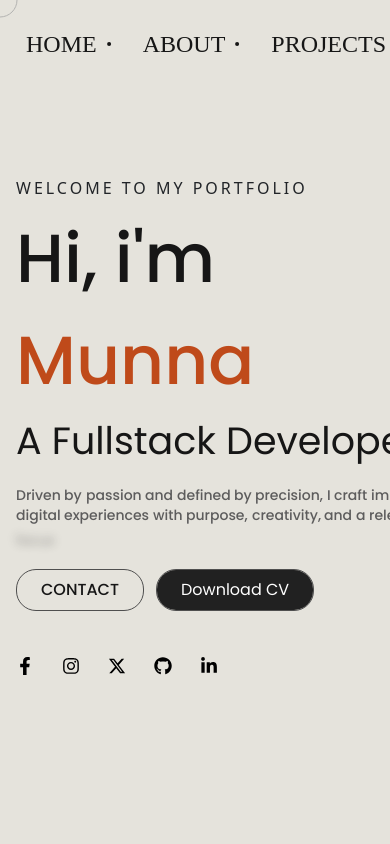
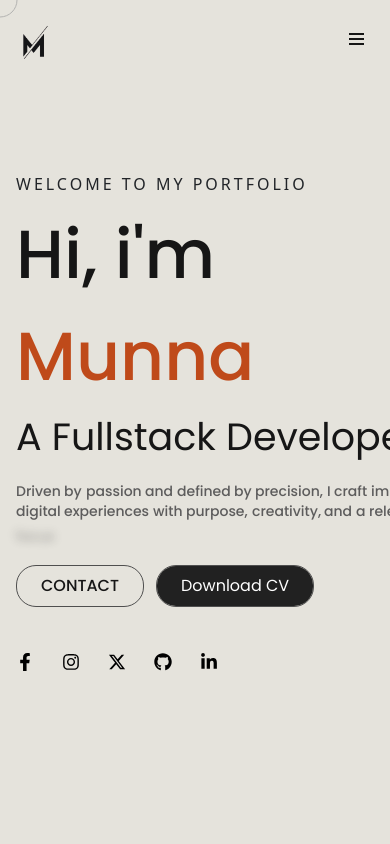
Before and after one commit to Munna-Scriptz/Portfolio, a React (Vite) app: page / in a window 390 px wide. Shown: the top 844 px of the page. Built offline with nearby package versions, Linux system fonts and the light colour scheme; a web font is replaced by a local one.

Commit message:
Navbar Responsived 90%

```diff
--- a/src/components/Navbar.jsx
+++ b/src/components/Navbar.jsx
@@ -79,7 +79,7 @@ export const Navbar = () => {
 
   return (
     <>
-        <nav className='py-5 overflow-hidden'>
+        <nav className='py-5 hidden lg:block'>
             <div className="container">
                 <div id='NavRow' className='flex items-center justify-between'>
                     {/* ----Logo---- */}
--- /dev/null
+++ b/src/components/ResNavbar.jsx
@@ -0,0 +1,57 @@
+import React, { useState } from 'react'
+import { Link } from 'react-router'
+import ResLogo from "../assets/images/Logo.png"
+import { RiSearch2Line } from "react-icons/ri";
+import { IoHomeOutline } from "react-icons/io5";
+import { MdOutlineGroup } from "react-icons/md";
+import { LuShoppingBag } from "react-icons/lu";
+import { RiShoppingCart2Line } from "react-icons/ri";
+import { RiUserLine } from "react-icons/ri";
+
+
+export const ResNavbar = () => {
+
+    const [Value , SetValue] = useState('true')
+
+  return (
+    <>
+
+    <nav id='Navbar' className='py-[25px] lg:hidden relative'>
+      <div id='NavRow' className='flex container items-center justify-between overflow-hidden'>
+        {/* ------Logo------ */}
+        <Link to={'/'} className='w-[34px] h-[34px]'><img src={ResLogo} alt="Logo" /></Link>
+
+        {/* ------Nav Menu------ */}
+
+        <button className='relative w-[32px] h-[28px] cursor-pointer' onClick={()=>SetValue(!Value)}>
+            <span className={`w-[15px] h-[2px] bg-Primary absolute right-[10px] duration-[.3s] ${Value? 'rotate-[0deg] top-[5px]' : 'rotate-[45deg] top-[7px]'}`} ></span>
+            <span className={`w-[15px] h-[2px] bg-Primary absolute top-[10px] right-[10px] duration-[.3s] ${Value? 'opacity-100' : 'opacity-0'}`}></span>
+            <span className={`w-[15px] h-[2px] bg-Primary absolute right-[10px] duration-[.3s] ${Value? 'rotate-[0deg] top-[15px]' : 'rotate-[-45deg] top-[7px]' }`}></span>
+        </button>
+        {/* ------Button Menu------ */}
+
+
+        <div className={`h-screen w-[60%] absolute top-0 bg-Primary p-5 flex justify-center duration-[.8s] rounded-2xl shadow-[0_3px_10px_rgb(0,0,0,0.2)] overflow-hidden z-50 ${Value? ' translate-x-[-520px] md:translate-x-[-740px] ' : ' translate-x-[-15px]'}`}>
+            <div className='flex items-center justify-between absolute top-0 right-0 w-full p-5'>
+                <Link to={'/'} className='w-[24px] h-[24px]'><img src={ResLogo} alt="Logo" /></Link>
+                <button className='relative w-[32px] h-[28px] cursor-pointer right-0' onClick={()=>SetValue(!Value)}>
+                    <span className={`w-[20px] h-[2px] bg-[#F8F8F8] absolute right-[10px] duration-[.3s] ${Value? 'rotate-[0deg] top-[5px]' : 'rotate-[45deg] top-[7px]'}`} ></span>
+                    <span className={`w-[20px] h-[2px] bg-[#F8F8F8] absolute top-[10px] right-[10px] duration-[.3s] ${Value? 'opacity-100' : 'opacity-0'}`}></span>
+                    <span className={`w-[20px] h-[2px] bg-[#F8F8F8] absolute right-[10px] duration-[.3s] ${Value? 'rotate-[0deg] top-[15px]' : 'rotate-[-45deg] top-[7px]' }`}></span>
+                </button>
+            </div>
+
+            <ul className='flex flex-col items-center gap-3 mt-25 font-poppins'>
+                <li><Link className='text-[#F8F8F8] flex items-center gap-2' to={'/'}>Home</Link></li>
+                <li><Link className='text-[#F8F8F8] flex items-center gap-2' to={'/'}>About</Link></li>
+                <li><Link className='text-[#F8F8F8] flex items-center gap-2' to={'/'}>Project</Link></li>
+                <li><Link className='text-[#F8F8F8] flex items-center gap-2' to={'/'}>Contact</Link></li>
+            </ul>
+        </div>
+      </div>
+
+    </nav>
+
+    </>
+  )
+}
--- a/src/layout/LayoutOne.jsx
+++ b/src/layout/LayoutOne.jsx
@@ -2,11 +2,13 @@ import React from 'react'
 import { Outlet } from 'react-router'
 import { Home } from '../pages/Home'
 import { Navbar } from '../components/Navbar'
+import { ResNavbar } from '../components/ResNavbar'
 
 export const LayoutOne = () => {
   return (
     <div>
         <Navbar/>
+        <ResNavbar/>
         <Outlet/>
     </div>
   )
```
